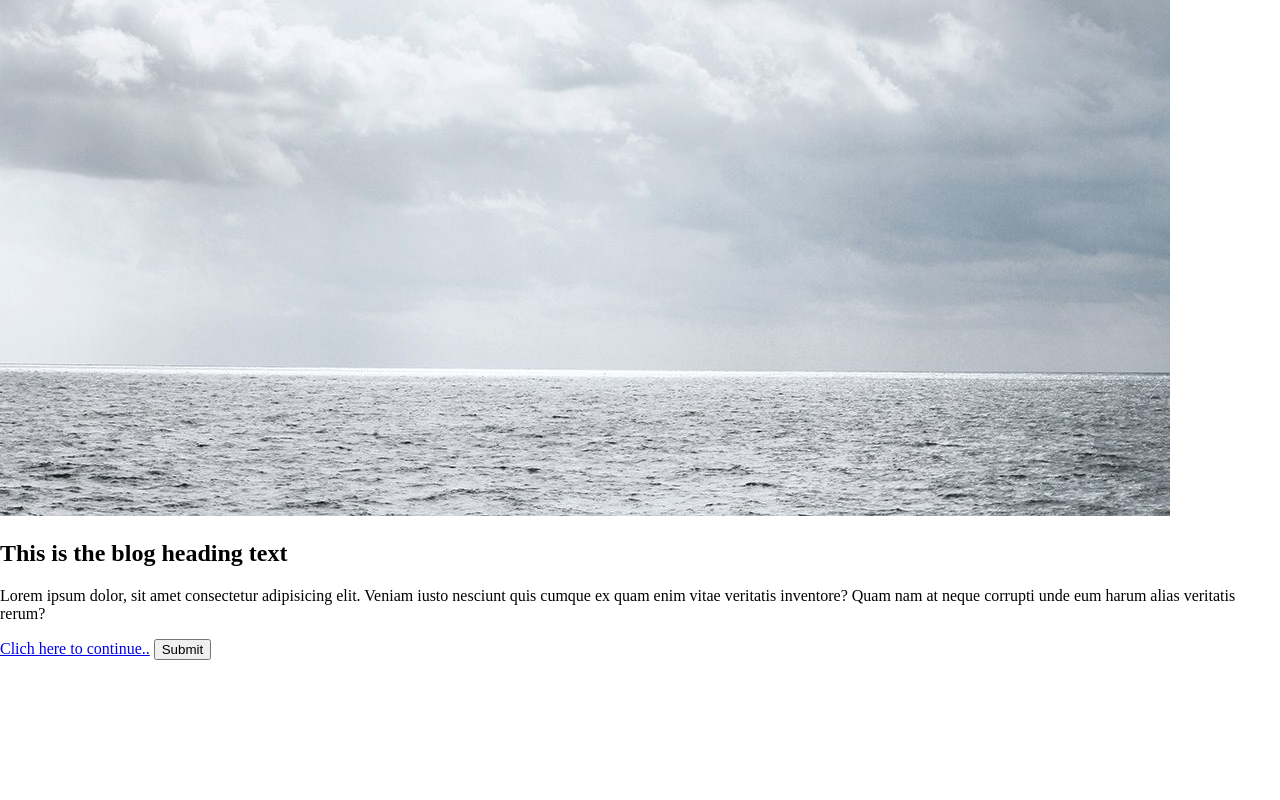
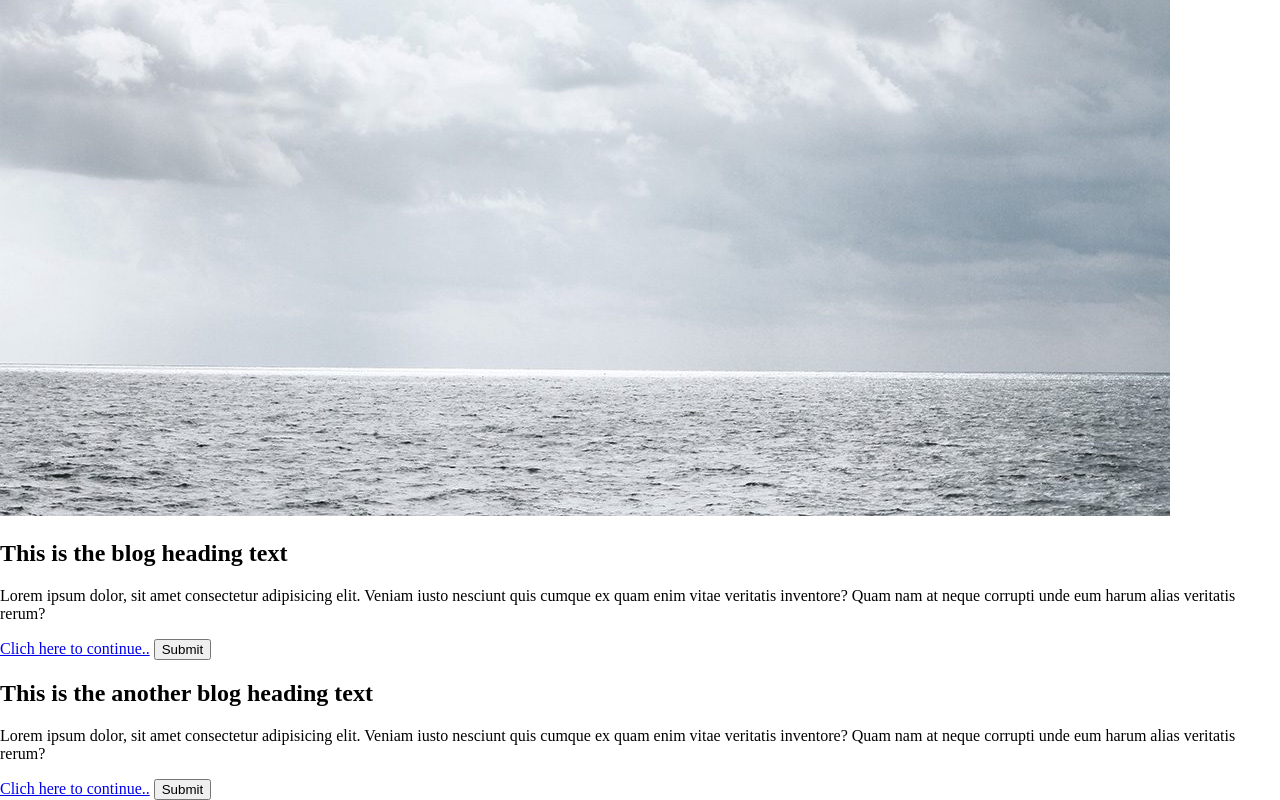
Before and after one commit to webdevhridoy/practice-portfolio-website, a plain HTML site: page index.html in a window 1280 px wide. Shown: the part 384-1184 px from the top of the page. Before the commit the page ends 1044 px from the top, so only its background shows below. Drawn offline with Linux system fonts and the light colour scheme.

Commit message:
new blog added

```diff
--- a/index.html
+++ b/index.html
@@ -27,6 +27,12 @@
         <a href="#">Clich here to continue..</a>
         <button>Submit</button>
     </div>
+    <div>
+        <h2>This is the another blog heading text</h2>
+        <p>Lorem ipsum dolor, sit amet consectetur adipisicing elit. Veniam iusto nesciunt quis cumque ex quam enim vitae veritatis inventore? Quam nam at neque corrupti unde eum harum alias veritatis rerum?</p>
+        <a href="#">Clich here to continue..</a>
+        <button>Submit</button>
+    </div>
 
 </body>
 </html>
```
